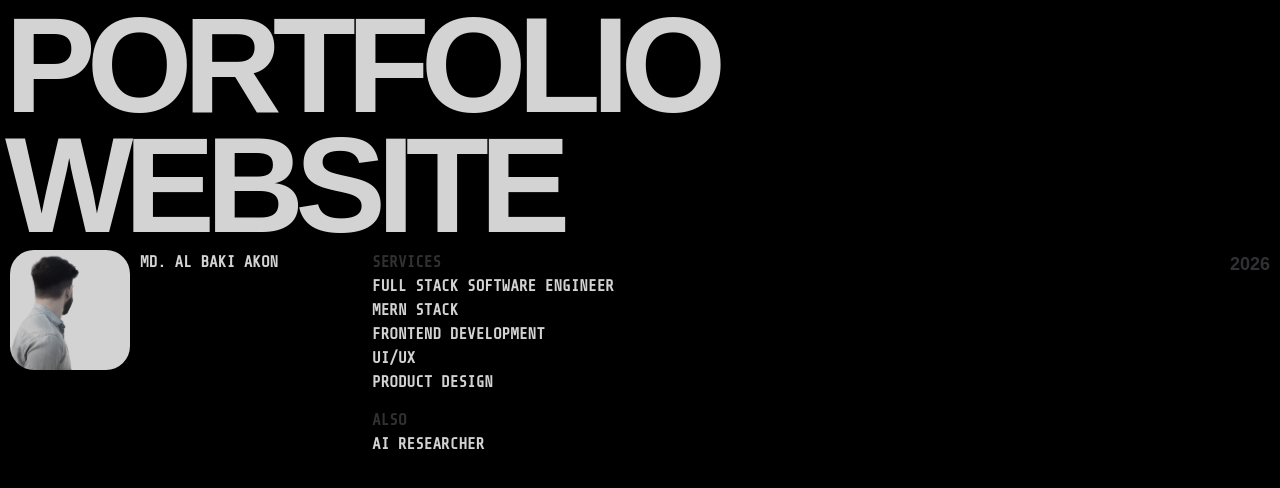
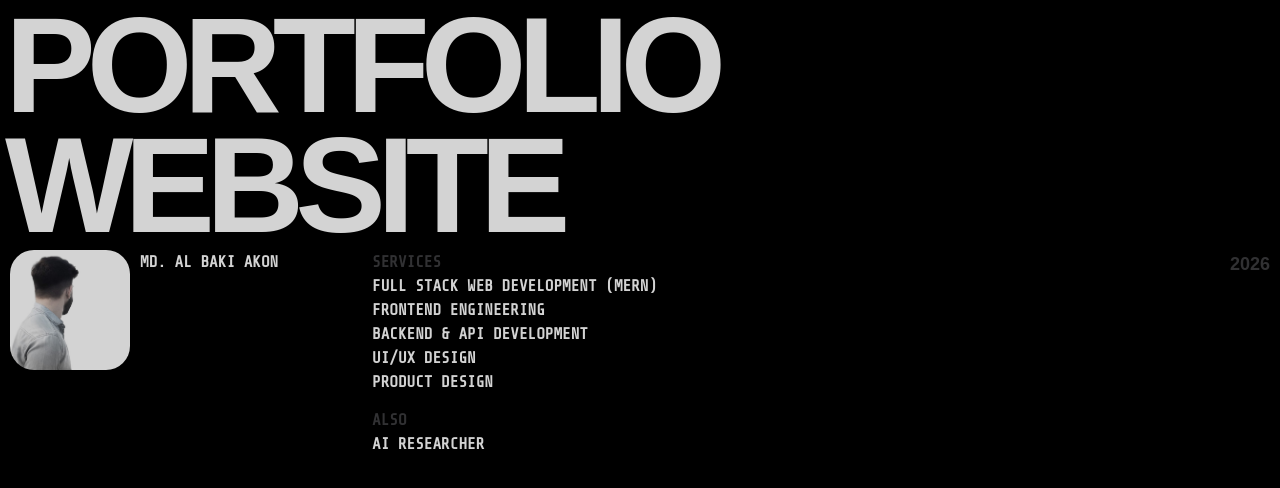
Before and after one commit to mdalbakiakon/folioport, a React (Vite) app in the folder client/: page / in a window 1280 px wide. Shown: the top 488 px of the page. Built offline with nearby package versions, Linux system fonts and the light colour scheme; a web font is replaced by a local one.

Commit message:
polishing landing page

```diff
--- a/client/src/pages/Landing.jsx
+++ b/client/src/pages/Landing.jsx
@@ -21,10 +21,10 @@ const Landing = () => {
         <div className="flex-3 flex flex-col gap-3.5 justify-center items-start">
           <div className="flex flex-col">
             <h2 className="text-(--txt-sec)">Services</h2>
-            <span>Full Stack Software Engineer</span>
-            <span>MERN Stack</span>
-            <span>FrontEnd Development</span>
-            <span>UI/UX</span>
+            <span>Full Stack Web Development (MERN)</span>
+            <span>Frontend Engineering</span>
+            <span>Backend & API Development</span>
+            <span>UI/UX Design</span>
             <span>Product Design</span>
           </div>
           <div className="flex flex-col">
```
